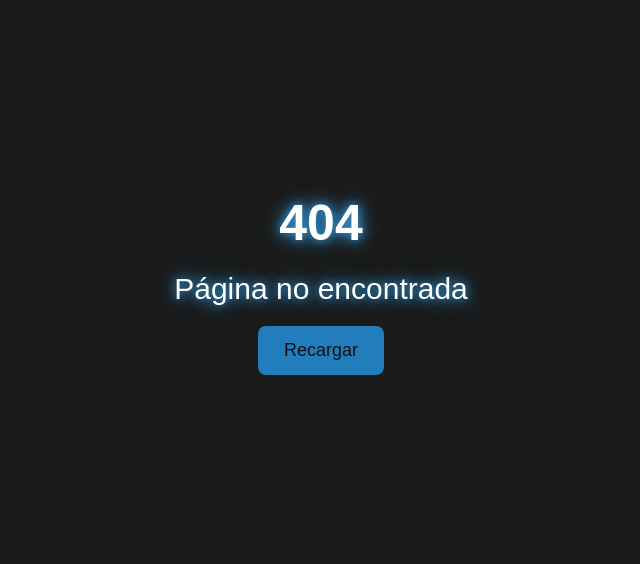
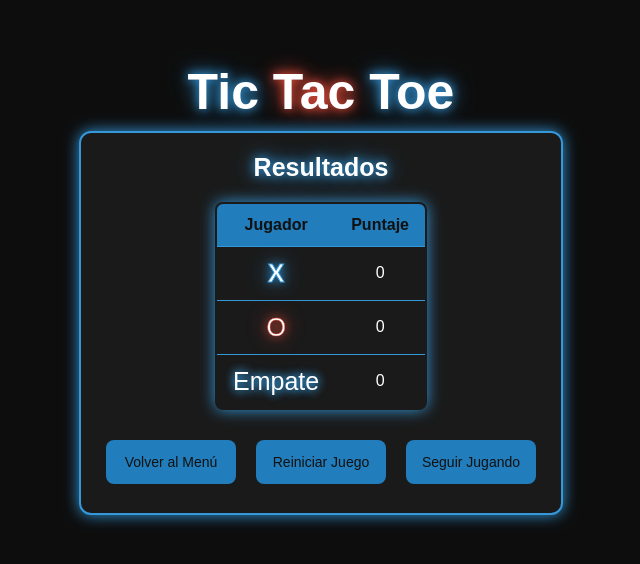
Before and after one commit to carnunezg/tic-tac-toe-app, a React (Vite) app in the folder tic-tac-toe/: page /1/game/results in a window 1280 px wide. Before the commit this address had no page. Shown: the part 116-680 px from the top of the page, without its empty margins (319-959 px from the left). Built offline with nearby package versions, Linux system fonts and the light colour scheme.

Commit message:
update: Se realiza ajustes y se agrega pagina de resultados

```diff
--- a/tic-tac-toe/src/components/ButtonsGame.jsx
+++ b/tic-tac-toe/src/components/ButtonsGame.jsx
@@ -1,10 +1,17 @@
 import { Link } from "react-router";
 
-const ButtonsGame = ({ backMenu, reset }) => {
+const ButtonsGame = ({ reset }) => {
   return (
     <section className="buttons-game">
       <Link to="/">
-        <button className="button-game ">Volver al Menú</button>
+        <button
+          className="button-game "
+          onClick={() => {
+            localStorage.removeItem("lastResult");
+          }}
+        >
+          Volver al Menú
+        </button>
       </Link>
 
       <button className="button-game" onClick={reset}>
--- a/tic-tac-toe/src/components/GameBoard.jsx
+++ b/tic-tac-toe/src/components/GameBoard.jsx
@@ -8,6 +8,7 @@ const GameBoard = ({
   winner,
   playerO,
   click,
+  result,
 }) => {
   return (
     <div>
@@ -20,6 +21,7 @@ const GameBoard = ({
         turns={turns}
         playerX={playerX}
         playerO={playerO}
+        result={result}
       />
 
       <div className="boards">
--- a/tic-tac-toe/src/components/Menu.jsx
+++ b/tic-tac-toe/src/components/Menu.jsx
@@ -1,4 +1,3 @@
-import React from "react";
 import { Link } from "react-router-dom";
 
 const Menu = () => {
--- a/tic-tac-toe/src/components/ModoGameForm.jsx
+++ b/tic-tac-toe/src/components/ModoGameForm.jsx
@@ -36,11 +36,11 @@ const ModoGameForm = ({
           )}
         </form>
         <section className="button-form">
+          <button onClick={backMenu} className="button-back">
+            Volver
+          </button>
           <button className="button-start" onClick={startGame}>
             Jugar
-          </button>
-          <button onClick={backMenu} className="button-back">
-            Volver
           </button>
         </section>
       </div>
--- a/tic-tac-toe/src/components/ScoreBoard.jsx
+++ b/tic-tac-toe/src/components/ScoreBoard.jsx
@@ -1,10 +1,6 @@
 const ScoreBoard = ({ result }) => {
   return (
     <section className="score-board">
-      <p className="title-x">X: {result.X}</p>
-
-      <p className="title-o">O: {result.O}</p>
-
       <p className="title-empate">Empate: {result.Empate}</p>
     </section>
   );
--- a/tic-tac-toe/src/components/TurnsGame.jsx
+++ b/tic-tac-toe/src/components/TurnsGame.jsx
@@ -1,21 +1,35 @@
-const TurnsGame = ({ winner, turn, turns, playerX, playerO, modoGame }) => {
+const TurnsGame = ({
+  winner,
+  turn,
+  turns,
+  playerX,
+  playerO,
+  modoGame,
+  result,
+}) => {
   return (
     <div className="game-turns">
-      <p
+      <div>
+        <h1
           className={`player ${turn === turns.X ? "turn-x" : ""} ${
             winner === "X" ? "winner" : ""
           }`}
         >
           {playerX || "X"}
-      </p>
+        </h1>
+        <p className="turn-x">{result.X}</p>
+      </div>
 
-      <p
+      <div>
+        <h1
           className={`player ${turn === turns.O ? "turn-o" : ""} ${
             winner === "O" ? "winner" : ""
           }`}
         >
           {modoGame === "computer" ? "PC" : playerO || "O"}
-      </p>
+        </h1>
+        <p className="turn-o">{result.O}</p>
+      </div>
     </div>
   );
 };
--- a/tic-tac-toe/src/components/WinnerModal.jsx
+++ b/tic-tac-toe/src/components/WinnerModal.jsx
@@ -1,3 +1,5 @@
+import { Link } from "react-router";
+
 const WinnerModal = ({ winner, turns, modoGame, playerX, playerO, reset }) => {
   return (
     <section className="modal">
@@ -21,9 +23,12 @@ const WinnerModal = ({ winner, turns, modoGame, playerX, playerO, reset }) => {
           </h2>
         )}
 
-        <section className="buttons-game">
-          <button className="button-game" onClick={reset}>
-            Reiniciar
+        <section className="buttons-modal">
+          <Link to={`/${modoGame}/game/results`} state={{ playerX, playerO }}>
+            <button className="button-modal">Resultados</button>
+          </Link>
+          <button className="button-modal" onClick={reset}>
+            Seguir Jugando
           </button>
         </section>
       </div>
--- a/tic-tac-toe/src/css/App.css
+++ b/tic-tac-toe/src/css/App.css
@@ -135,8 +135,8 @@
   flex-direction: column;
   align-items: center;
   justify-content: center;
-  width: 350px;
-  height: 150px;
+  width: 450px;
+  height: 180px;
 }
 
 .card-winner-h2 {
@@ -236,21 +236,25 @@
 }
 
 .turn-x {
-  color: transparent;
+  color: #fff;
   font-weight: bold;
   -webkit-text-stroke: 1px #3498db;
   text-shadow: 0 0 10px #3498db, 0 0 20px #3498db;
-  transform: scale(1.2);
+  transform: scale(1.3);
   transition: transform 0.3s ease, color 0.3s ease;
+  text-align: center;
+  margin: 5px;
 }
 
 .turn-o {
-  color: transparent;
+  color: #fff;
   font-weight: bold;
   -webkit-text-stroke: 1px #e74c3c;
   text-shadow: 0 0 10px #e74c3c, 0 0 20px #e74c3c;
-  transform: scale(1.2);
+  transform: scale(1.3);
   transition: transform 0.3s ease, color 0.3s ease;
+  text-align: center;
+  margin: 5px;
 }
 
 .x {
@@ -269,7 +273,7 @@
 }
 
 .player {
-  font-size: 30px;
+  font-size: 25px;
   color: #fff;
   margin: 0px;
 }
@@ -289,7 +293,6 @@
   align-items: center;
   justify-content: center;
   gap: 20px;
-  margin-top: 20px;
 }
 
 .button-game {
@@ -304,6 +307,52 @@
   width: 170px;
 }
 .button-game:hover {
+  background: #2e2b2b;
+  border-color: #3498db;
+  color: #3498db;
+}
+
+.buttons-modal,
+.buttons-results {
+  display: flex;
+  flex-direction: row;
+  align-items: center;
+  justify-content: center;
+  gap: 20px;
+  margin: 10px;
+}
+
+.button-modal {
+  padding: 12px;
+  font-size: 14px;
+  background: #217dbb;
+  color: #111111;
+  border: 2px solid transparent;
+  border-radius: 8px;
+  cursor: pointer;
+  transition: all 0.3s ease;
+  width: 130px;
+}
+
+.button-modal:hover {
+  background: #2e2b2b;
+  border-color: #3498db;
+  color: #3498db;
+}
+
+.button-results {
+  padding: 12px;
+  font-size: 14px;
+  background: #217dbb;
+  color: #111111;
+  border: 2px solid transparent;
+  border-radius: 8px;
+  cursor: pointer;
+  transition: all 0.3s ease;
+  width: 130px;
+}
+
+.button-results:hover {
   background: #2e2b2b;
   border-color: #3498db;
   color: #3498db;
@@ -340,7 +389,7 @@
   flex-direction: row;
   align-items: center;
   justify-content: center;
-  gap: 30px;
+  margin-bottom: 20px;
 }
 
 .title-x {
@@ -349,7 +398,6 @@
   font-weight: bold;
   -webkit-text-stroke: 1px #3498db;
   text-shadow: 0 0 10px #3498db, 0 0 20px #3498db;
-  margin: 0;
 }
 
 .title-o {
@@ -364,6 +412,78 @@
   color: #fff;
   text-shadow: 0 0 10px #3498db, 0 0 10px #3498db;
   margin: 0;
+}
+
+/* page resultados */
+
+.modal-results {
+  position: fixed;
+  top: 0;
+  left: 0;
+  width: 100%;
+  height: 100%;
+  background: rgba(0, 0, 0, 0.5);
+  display: flex;
+  flex-direction: column;
+  justify-content: center;
+  align-items: center;
+}
+.card-results {
+  background: #1a1a1a;
+  padding: 30px 40px;
+  border-radius: 12px;
+  text-align: center;
+  color: white;
+  border: 2px solid #3498db;
+  box-shadow: 0 0 15px #3498db;
+  display: flex;
+  flex-direction: column;
+  align-items: center;
+  justify-content: center;
+  width: 450px;
+  height: 300px;
+}
+
+.title-results-h1 {
+  padding: 10px;
+}
+.results-title {
+  align-items: center;
+  justify-content: center;
+  text-align: center;
+  font-size: 30px;
+  color: #fff;
+  text-shadow: 0 0 10px #3498db, 0 0 20px #3498db;
+  margin: 0;
+}
+
+.results-table {
+  width: 300px;
+  margin: 20px auto;
+  border-collapse: collapse;
+  background-color: #1a1a1a;
+  color: #fff;
+  box-shadow: 0 0 15px #3498db;
+  border: 2px solid #3498db;
+  border-radius: 8px;
+  overflow: hidden;
+}
+
+.results-table th,
+.results-table td {
+  padding: 12px 16px;
+  text-align: center;
+  border-bottom: 1px solid #3498db;
+}
+
+.results-table th {
+  background-color: #217dbb;
+  color: #111;
+  font-weight: bold;
+}
+
+.results-table tr:last-child td {
+  border-bottom: none;
 }
 
 /* Teléfonos pequeños */
@@ -425,6 +545,29 @@
     font-size: 14px;
     margin: 0;
   }
+
+  .button-modal {
+    font-size: 12px;
+    width: 120px;
+  }
+  .buttons-results {
+    display: grid;
+    grid-template-columns: repeat(2, 110px);
+    gap: 10px;
+    justify-content: center;
+    align-items: center;
+    margin-bottom: 20px;
+  }
+
+  .buttons-results a:nth-child(3) {
+    grid-column: 1 / span 2;
+    justify-self: center;
+  }
+
+  .button-results {
+    font-size: 11px;
+    width: 110px;
+  }
   .button {
     width: 230px;
     height: 60px;
@@ -434,6 +577,14 @@
 
 .link {
   text-decoration: none;
+}
+
+.results-title {
+  font-size: 25px;
+}
+
+.results-table {
+  width: 200px;
 }
 
 /* Tablets y pantallas medianas */
@@ -447,9 +598,14 @@
     gap: 20px;
   }
 
+  .button-modal {
+    font-size: 14px;
+    width: 150px;
+  }
+
   .card,
   .card-winner {
-    width: 80%;
+    width: 60%;
     height: auto;
     padding: 25px;
   }
@@ -476,3 +632,20 @@
     height: 150px;
   }
 }
+
+@media screen and (max-width: 480px) {
+  .card-results {
+    width: 210px;
+    height: 350px;
+  }
+  .results-title {
+    font-size: 20px;
+  }
+}
+
+@media screen and (min-width: 769px) {
+  .card-results {
+    width: 400px;
+    height: 320px;
+  }
+}
--- a/tic-tac-toe/src/pages/GameBoardPage.jsx
+++ b/tic-tac-toe/src/pages/GameBoardPage.jsx
@@ -15,20 +15,24 @@ const GameBoardPage = () => {
   const [boards, setBoards] = useState(Array(9).fill(""));
   const [turn, setTurn] = useState(turns.X);
   const [winner, setWinner] = useState("");
-  const [result, setResult] = useState(results);
+  const [showModal, setShowModal] = useState(false);
+
+  const initialResults =
+    JSON.parse(localStorage.getItem("lastResult")) || results;
+  const [result, setResult] = useState(initialResults);
 
   const location = useLocation();
   const { playerX, playerO } = location.state || {};
 
-  const checkWinner = (newBoards) => {
+  const checkWinner = (checkBoard) => {
     for (let combo of winningCombinations) {
       const [a, b, c] = combo;
       if (
-        newBoards[a] &&
-        newBoards[a] === newBoards[b] &&
-        newBoards[a] === newBoards[c]
+        checkBoard[a] &&
+        checkBoard[a] === checkBoard[b] &&
+        checkBoard[a] === checkBoard[c]
       ) {
-        return newBoards[a];
+        return checkBoard[a];
       }
     }
     return null;
@@ -48,17 +52,43 @@ const GameBoardPage = () => {
 
     if (win) {
       setWinner(win);
-      launchConfetti();
       setResult({
         ...result,
         [win]: result[win] + 1,
       });
+
+      localStorage.setItem(
+        "lastResult",
+        JSON.stringify({
+          ...result,
+          [win]: result[win] + 1,
+        })
+      );
+
+      // Mostrar el modal después de 1 segundo
+      setTimeout(() => {
+        launchConfetti();
+        setShowModal(true);
+      }, 1000);
     } else if (newBoards.every((c) => c !== "")) {
       setWinner("Empate");
       setResult({
         ...result,
         Empate: result.Empate + 1,
       });
+
+      localStorage.setItem(
+        "lastResult",
+        JSON.stringify({
+          ...result,
+          Empate: result.Empate + 1,
+        })
+      );
+
+      // Mostrar el modal después de 1 segundo
+      setTimeout(() => {
+        setShowModal(true);
+      }, 1000);
     }
 
     if (modoGame === "computer" && nextTurn === turns.O) {
@@ -74,6 +104,7 @@ const GameBoardPage = () => {
             checkWinner,
             setResult,
             result,
+            setShowModal,
           });
       }, 500);
     }
@@ -83,7 +114,16 @@ const GameBoardPage = () => {
     setBoards(Array(9).fill(""));
     setTurn(turns.X);
     setWinner("");
+    setShowModal(false);
   };
+
+  // const backHome = () => {
+  //   setBoards(Array(9).fill(""));
+  //   setTurn(turns.X);
+  //   setWinner("");
+  //   setShowModal(false);
+  //   setResult(results);
+  // };
 
   return (
     <main className="main-card">
@@ -96,11 +136,12 @@ const GameBoardPage = () => {
           playerO={playerO}
           winner={winner}
           click={click}
+          result={result}
         />
         <ScoreBoard result={result} />
 
         <ButtonsGame reset={reset} />
-        {winner && (
+        {showModal && (
           <WinnerModal
             winner={winner}
             turns={turns}
--- /dev/null
+++ b/tic-tac-toe/src/pages/ResultsPage.jsx
@@ -0,0 +1,79 @@
+import { Link, useParams } from "react-router-dom";
+import { useLocation } from "react-router-dom";
+import { turns } from "../utils/consts";
+
+const ResultsPage = ({ reset }) => {
+  const location = useLocation();
+  const { modoGame } = useParams();
+  const { playerX, playerO } = location.state || {};
+
+  const storedResults = JSON.parse(localStorage.getItem("lastResult")) || {
+    X: 0,
+    O: 0,
+    Empate: 0,
+  };
+
+  return (
+    <div className="modal-results">
+      <div className="title-results-h1">
+        <h1 className="game-title">
+          Tic <span className="game-tac">Tac</span> Toe
+        </h1>
+      </div>
+
+      <section className="card-results">
+        <h2 className="results-title">Resultados</h2>
+        <table className="results-table">
+          <thead>
+            <tr>
+              <th>Jugador</th>
+              <th>Puntaje</th>
+            </tr>
+          </thead>
+          <tbody>
+            <tr>
+              <td className="title-x">{playerX || turns.X}</td>
+              <td>{storedResults.X}</td>
+            </tr>
+            <tr>
+              <td className="title-o">{playerO || turns.O}</td>
+              <td>{storedResults.O}</td>
+            </tr>
+            <tr>
+              <td className="title-empate">Empate</td>
+              <td>{storedResults.Empate}</td>
+            </tr>
+          </tbody>
+        </table>
+        <section className="buttons-results">
+          <Link to="/">
+            <button
+              className="button-results"
+              onClick={() => {
+                localStorage.removeItem("lastResult");
+              }}
+            >
+              Volver al Menú
+            </button>
+          </Link>
+          <Link to={`/${modoGame}/game`} state={{ playerX, playerO }}>
+            <button
+              className="button-results"
+              onClick={() => {
+                localStorage.removeItem("lastResult");
+                reset;
+              }}
+            >
+              Reiniciar Juego
+            </button>
+          </Link>
+          <Link to={`/${modoGame}/game`} state={{ playerX, playerO }}>
+            <button className="button-results">Seguir Jugando</button>
+          </Link>
+        </section>
+      </section>
+    </div>
+  );
+};
+
+export default ResultsPage;
--- a/tic-tac-toe/src/router/RouterApp.jsx
+++ b/tic-tac-toe/src/router/RouterApp.jsx
@@ -3,6 +3,7 @@ import MenuPage from "../pages/MenuPage";
 import GameBoardPage from "../pages/GameBoardPage";
 import NotFound from "../pages/NotFound";
 import ModoGamePage from "../pages/ModoGamePage";
+import ResultsPage from "../pages/ResultsPage";
 
 const RouterApp = () => {
   return (
@@ -10,6 +11,7 @@ const RouterApp = () => {
       <Route path="/" element={<MenuPage />} />
       <Route path="/:modoGame" element={<ModoGamePage />} />
       <Route path="/:modoGame/game" element={<GameBoardPage />} />
+      <Route path="/:modoGame/game/results" element={<ResultsPage />} />
       <Route path="/*" element={<NotFound />} />
     </Routes>
   );
--- a/tic-tac-toe/src/utils/computerMove.js
+++ b/tic-tac-toe/src/utils/computerMove.js
@@ -9,6 +9,7 @@ export const computerMove = ({
   checkWinner,
   setResult,
   result,
+  setShowModal,
 }) => {
   if (winner) return;
   // Busca ganar
@@ -31,12 +32,36 @@ export const computerMove = ({
           ...result,
           [win]: result[win] + 1,
         });
+
+        localStorage.setItem(
+          "lastResult",
+          JSON.stringify({
+            ...result,
+            [win]: result[win] + 1,
+          })
+        );
+
+        setTimeout(() => {
+          setShowModal(true);
+        }, 1000);
       } else if (boardCopy.every((c) => c !== "")) {
         setWinner("Empate");
         setResult({
           ...result,
           Empate: result.Empate + 1,
         });
+
+        localStorage.setItem(
+          "lastResult",
+          JSON.stringify({
+            ...result,
+            Empate: result.Empate + 1,
+          })
+        );
+
+        setTimeout(() => {
+          setShowModal(true);
+        }, 1000);
       } else {
         setTurn(turns.X);
       }
@@ -60,12 +85,27 @@ export const computerMove = ({
       const win = checkWinner(boardCopy);
       if (win) {
         setWinner(win);
+        setTimeout(() => {
+          setShowModal(true);
+        }, 1000);
       } else if (boardCopy.every((c) => c !== "")) {
         setWinner("Empate");
         setResult({
           ...result,
           Empate: result.Empate + 1,
         });
+
+        localStorage.setItem(
+          "lastResult",
+          JSON.stringify({
+            ...result,
+            Empate: result.Empate + 1,
+          })
+        );
+
+        setTimeout(() => {
+          setShowModal(true);
+        }, 1000);
       } else {
         setTurn(turns.X);
       }
@@ -88,12 +128,27 @@ export const computerMove = ({
     const win = checkWinner(currentBoards);
     if (win) {
       setWinner(win);
+      setTimeout(() => {
+        setShowModal(true);
+      }, 1000);
     } else if (currentBoards.every((c) => c !== "")) {
       setWinner("Empate");
       setResult({
         ...result,
         Empate: result.Empate + 1,
       });
+
+      localStorage.setItem(
+        "lastResult",
+        JSON.stringify({
+          ...result,
+          Empate: result.Empate + 1,
+        })
+      );
+
+      setTimeout(() => {
+        setShowModal(true);
+      }, 1000);
     } else {
       setTurn(turns.X);
     }
```
Lines whose indentation alone changed are shown as unchanged.
